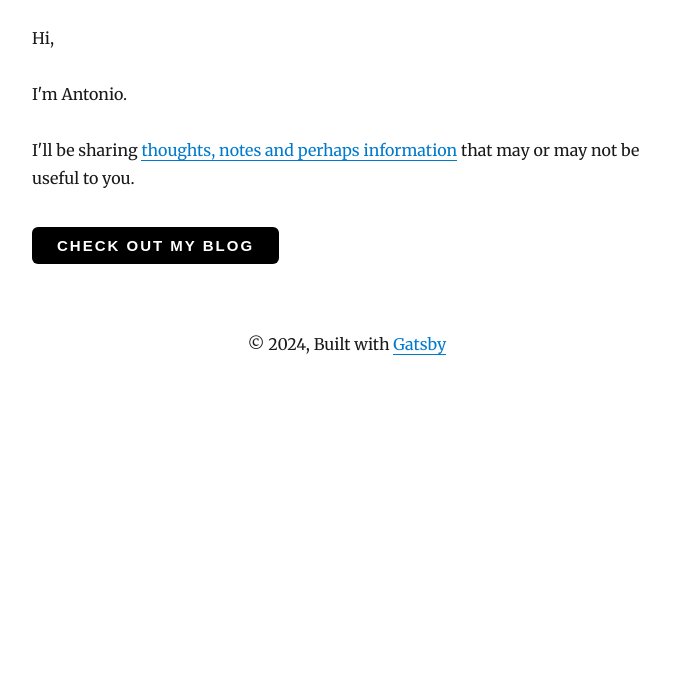
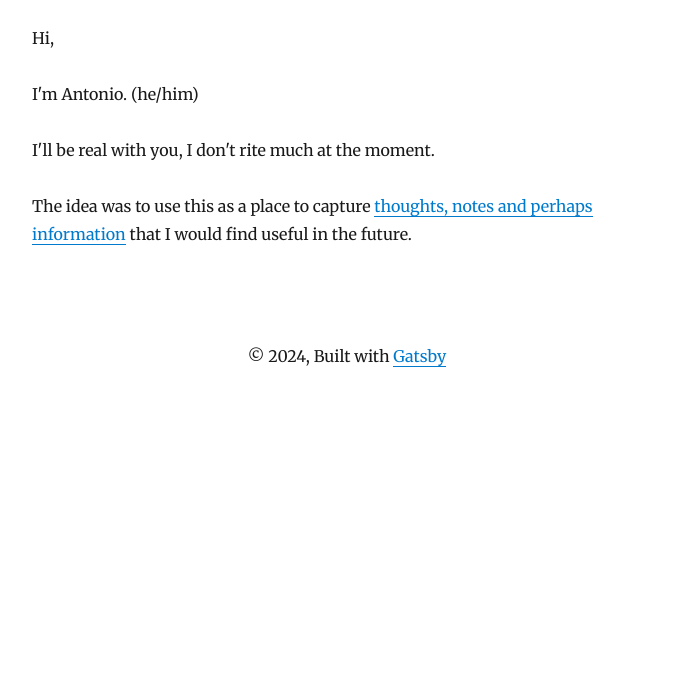
Before and after one commit to alettieri/antonio-writes, a Gatsby site: page / in a window 1280 px wide. Shown: the part 104-800 px from the top of the page, without its empty margins (293-986 px from the left). Built offline with nearby package versions, Linux system fonts and the light colour scheme; Gatsby itself is replaced by a stand-in of ours; some packages are replaced by stand-ins of ours.

Commit message:
Adds resume

```diff
--- a/src/components/layout.js
+++ b/src/components/layout.js
@@ -15,6 +15,7 @@ class Layout extends React.Component {
             <nav>
               <Link to="/">Home</Link>
               <Link to="/blog">Blog</Link>
+              <Link to="/resume.pdf">Hire me!</Link>
             </nav>
           </header>
           <main>{children}</main>
--- a/src/pages/index.js
+++ b/src/pages/index.js
@@ -22,15 +22,13 @@ class IndexPage extends React.Component {
           ]}
         />
         <p>Hi,</p>
-        <p>I'm Antonio.</p>
+        <p>I'm Antonio. (he/him)</p>
         <p>
-          I'll be sharing{" "}
-          <Link to="/blog/">thoughts, notes and perhaps information</Link> that
-          may or may not be useful to you.
+          I'll be real with you, I don't rite much at the moment.
         </p>
-        <Link to="/blog/">
-          <Button marginTop="35px">Check out my blog</Button>
-        </Link>
+        <p>
+          The idea was to use this as a place to capture <Link to="/blog/">thoughts, notes and perhaps information</Link> that I would find useful in the future.
+        </p>
       </Layout>
     )
   }
```
Also changed, not shown: 1 other file.
